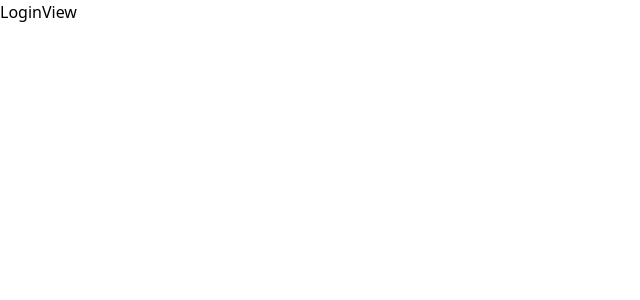
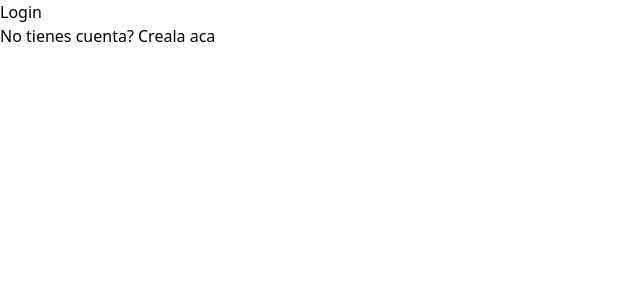
Before and after one commit to martingom4/Practice-Js, a React (Vite) app in the folder dev-tree/Frontend/: page /auth/login in a window 1280 px wide. Shown: the top 300 px of the page, without its empty margins (0-640 px from the left). Built offline with nearby package versions, Linux system fonts and the light colour scheme.

Commit message:
Creacion de nav con Link y NavLink

```diff
--- a/dev-tree/Frontend/src/views/LoginView.tsx
+++ b/dev-tree/Frontend/src/views/LoginView.tsx
@@ -1,9 +1,17 @@
-
+import {NavLink, Link} from 'react-router-dom';
 
 export default function LoginView(){
     return (
-        <div >
-            LoginView
+        <>
+        <div>
+            <h1>Login</h1>
+
         </div>
+        <nav>
+            <Link to='/auth/register'>
+                No tienes cuenta? Creala aca
+            </Link>
+        </nav>
+    </>
     )
 }
--- a/dev-tree/Frontend/src/views/RegisterView.tsx
+++ b/dev-tree/Frontend/src/views/RegisterView.tsx
@@ -1,9 +1,14 @@
-
+import {NavLink, Link} from 'react-router-dom';
 export default function RegisterView() {
     return (
-        <div>
-            <h1>Register</h1>
+        <>
+            <div>
+                <h1>Register</h1>
 
-        </div>
+            </div>
+            <nav>
+
+            </nav>
+        </>
     );
 };
```
